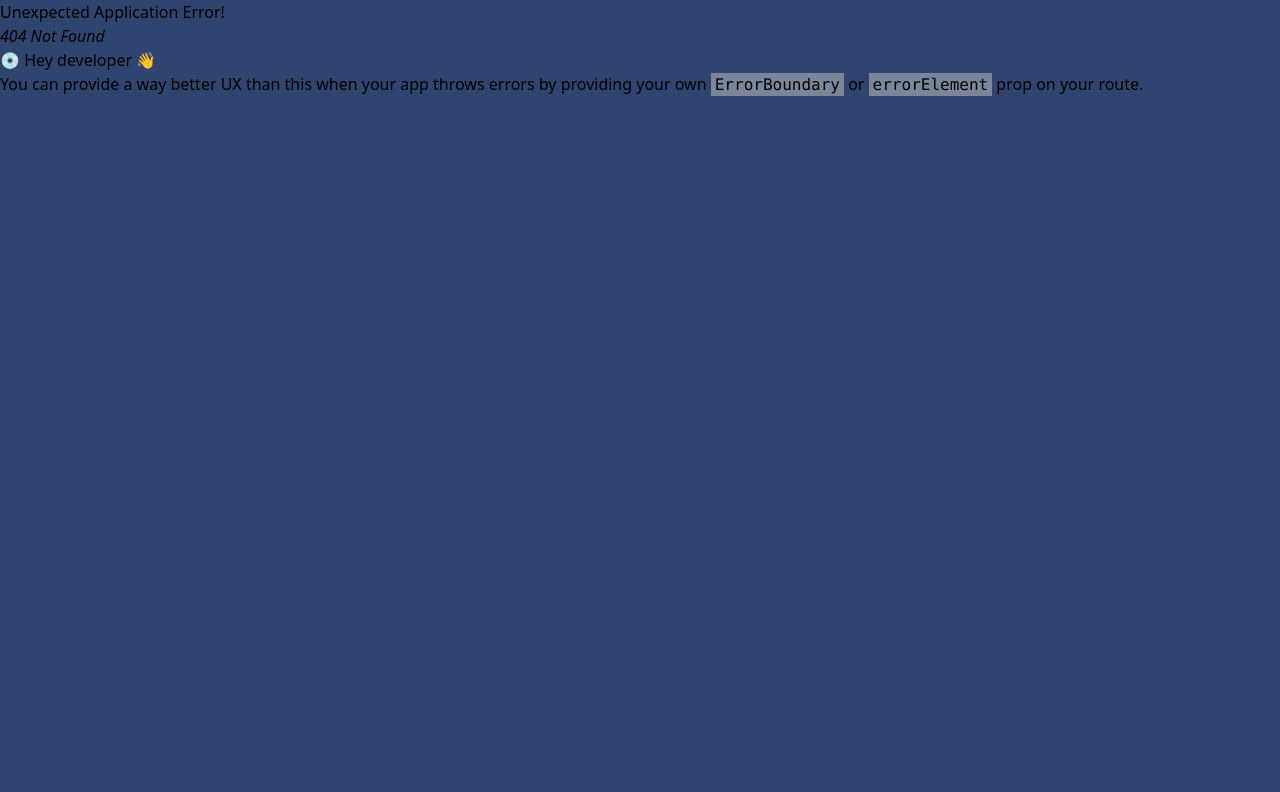
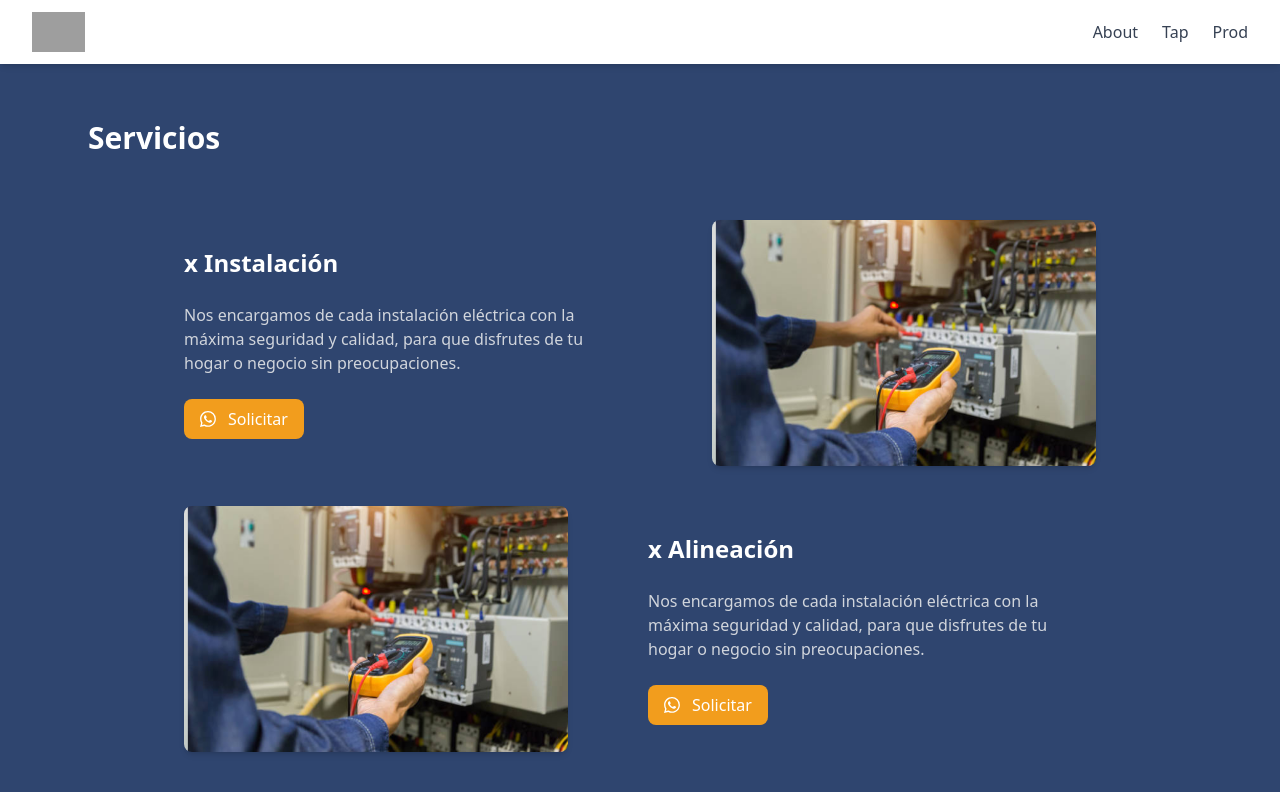
Before and after one commit to RavMern/JM_Service, a React (Vite) app: page /servicios in a window 1280 px wide. Before the commit this address had no page. Shown: the top 792 px of the page. Built offline with nearby package versions, Linux system fonts and the light colour scheme; grey boxes are pictures that could not be loaded.

Commit message:
feat: agregar botón animado Solicitar con ripple y Framer Motion a las secciones

```diff
--- a/package.json
+++ b/package.json
@@ -14,6 +14,7 @@
     "framer-motion": "^12.23.12",
     "react": "^19.1.0",
     "react-dom": "^19.1.0",
+    "react-icons": "^5.5.0",
     "react-router-dom": "^7.8.1",
     "tailwindcss": "^4.1.11"
   },
--- a/src/RoutesProvider.tsx
+++ b/src/RoutesProvider.tsx
@@ -23,7 +23,7 @@ function RoutesProvider(): React.ReactElement {
           ),
         },
         {
-          path: "service",
+          path: "servicios",
           element: (
             <>
               <Servicios />
--- /dev/null
+++ b/src/components/Servicios/Alineacion.tsx
@@ -0,0 +1,34 @@
+import { BsWhatsapp } from "react-icons/bs";
+import ButtonSolicitar from "../UI/ButtonSolicitar";
+
+const Instalacion = () => {
+  return (
+    <div className="flex md:flex-row flex-col justify-center items-center gap-20">
+      {/*TODO Columna izquierda */}
+      <div className="flex-shrink-0">
+        <img
+          src="/Image.png"
+          alt="Instalación"
+          className="shadow-md rounded-lg w-full max-w-sm"
+        />
+      </div>
+      {/*TODO Columna derecha */}
+      <div className="flex flex-col gap-6 max-w-md md:text-left text-center">
+        <h2 className="font-bold text-white text-2xl">x Alineación</h2>
+        <p className="text-gray-300">
+          Nos encargamos de cada instalación eléctrica con la máxima seguridad y
+          calidad, para que disfrutes de tu hogar o negocio sin preocupaciones.
+        </p>
+        <div className="flex justify-center md:justify-start gap-4">
+          <ButtonSolicitar
+            icon={<BsWhatsapp />}
+            whatsappNumber="541112345678"
+            text="Solicitar"
+          />
+        </div>
+      </div>
+    </div>
+  );
+};
+
+export default Instalacion;
--- /dev/null
+++ b/src/components/Servicios/Instalacion.tsx
@@ -0,0 +1,34 @@
+import { BsWhatsapp } from "react-icons/bs";
+import ButtonSolicitar from "../UI/ButtonSolicitar";
+const Instalacion = () => {
+  return (
+    <div className="flex md:flex-row flex-col justify-center items-center gap-20">
+      {/*TODO Columna izquierda */}
+      <div className="flex flex-col gap-6 max-w-md md:text-left text-center">
+        <h2 className="font-bold text-white text-2xl">x Instalación</h2>
+        <p className="text-gray-300">
+          Nos encargamos de cada instalación eléctrica con la máxima seguridad y
+          calidad, para que disfrutes de tu hogar o negocio sin preocupaciones.
+        </p>
+        <div className="flex justify-center md:justify-start gap-4">
+          <ButtonSolicitar
+            icon={<BsWhatsapp />}
+            whatsappNumber="541112345678"
+            text="Solicitar"
+          />
+        </div>
+      </div>
+
+      {/*TODO Columna derecha */}
+      <div className="flex-shrink-0">
+        <img
+          src="/Image.png"
+          alt="Instalación"
+          className="shadow-md rounded-lg w-full max-w-sm"
+        />
+      </div>
+    </div>
+  );
+};
+
+export default Instalacion;
--- /dev/null
+++ b/src/components/UI/ButtonSolicitar.tsx
@@ -0,0 +1,111 @@
+import React, { type ReactNode, useRef, useState, useEffect } from "react";
+import { motion, AnimatePresence } from "framer-motion";
+
+interface ButtonSolicitarProps {
+  text?: string;
+  icon?: ReactNode;
+  whatsappNumber: string;
+}
+
+interface Ripple {
+  x: number;
+  y: number;
+  key: number;
+}
+
+const RIPPLE_LIFETIME = 700;
+
+const ButtonSolicitar: React.FC<ButtonSolicitarProps> = ({
+  text = "Solicitar",
+  icon,
+  whatsappNumber,
+}) => {
+  const [ripples, setRipples] = useState<Ripple[]>([]);
+  const buttonRef = useRef<HTMLButtonElement | null>(null);
+  const timeoutRef = useRef<number | null>(null);
+
+  const createRippleFromCenter = (el?: HTMLButtonElement | null) => {
+    const node = el ?? buttonRef.current;
+    if (!node) return;
+
+    const rect = node.getBoundingClientRect();
+    const x = rect.width / 2;
+    const y = rect.height / 2;
+    const key = Date.now();
+
+    setRipples([{ x, y, key }]);
+
+    if (timeoutRef.current) {
+      window.clearTimeout(timeoutRef.current);
+    }
+    timeoutRef.current = window.setTimeout(() => {
+      setRipples([]);
+      timeoutRef.current = null;
+    }, RIPPLE_LIFETIME);
+  };
+
+  const handleMouseEnter = (e: React.MouseEvent<HTMLButtonElement>) => {
+    createRippleFromCenter(e.currentTarget);
+  };
+
+  const handleMouseLeave = () => {
+    setRipples([]);
+    if (timeoutRef.current) {
+      window.clearTimeout(timeoutRef.current);
+      timeoutRef.current = null;
+    }
+  };
+
+  const handleClick = () => {
+    window.open(`https://wa.me/${whatsappNumber}`, "_blank");
+  };
+
+  useEffect(() => {
+    return () => {
+      if (timeoutRef.current) {
+        window.clearTimeout(timeoutRef.current);
+        timeoutRef.current = null;
+      }
+    };
+  }, []);
+
+  return (
+    <motion.button
+      ref={buttonRef}
+      onClick={handleClick}
+      onMouseEnter={handleMouseEnter}
+      onMouseLeave={handleMouseLeave}
+      whileTap={{ scale: 0.97 }}
+      className="relative flex items-center gap-2 bg-cta hover:bg-orange-400 px-4 py-2 rounded-lg overflow-hidden text-white transition-colors duration-200 cursor-pointer"
+      type="button"
+    >
+      {icon && <span className="flex items-center w-5 h-5">{icon}</span>}
+      <span>{text}</span>
+
+      <AnimatePresence>
+        {ripples.map((r) => (
+          <motion.span
+            key={r.key}
+            initial={{ opacity: 0, scale: 0 }}
+            animate={{ opacity: 0.36, scale: 8 }}
+            exit={{ opacity: 0 }}
+            transition={{ duration: 0.6, ease: "easeOut" }}
+            style={{
+              position: "absolute",
+              left: r.x,
+              top: r.y,
+              width: 20,
+              height: 20,
+              backgroundColor: "white",
+              borderRadius: "50%",
+              pointerEvents: "none",
+              transform: "translate(-50%, -50%)",
+            }}
+          />
+        ))}
+      </AnimatePresence>
+    </motion.button>
+  );
+};
+
+export default ButtonSolicitar;
--- a/src/views/Servicios.tsx
+++ b/src/views/Servicios.tsx
@@ -1,8 +1,18 @@
+import Alineacion from "../components/Servicios/Alineacion";
+import Instalacion from "../components/Servicios/Instalacion";
+
 function Servicios() {
   return (
-    <div>
-      <h1 className="font-semibold text-white text-4xl">Servicios</h1>
-      {/* <section>Servicios electricidad</section> */}
+    <div className="space-y-10 px-4 md:px-8">
+      <h1 className="-top-6 relative font-bold text-white text-3xl">
+        Servicios
+      </h1>
+      <section>
+        <Instalacion />
+      </section>
+      <section>
+        <Alineacion />
+      </section>
       {/* <section>Servicios albañileria</section> */}
       {/* <section>Que ofrecemos?</section> */}
     </div>
```
Also changed, not shown: public/Image.png (added), 1 other file (tests, documents, lock files or other folders).
